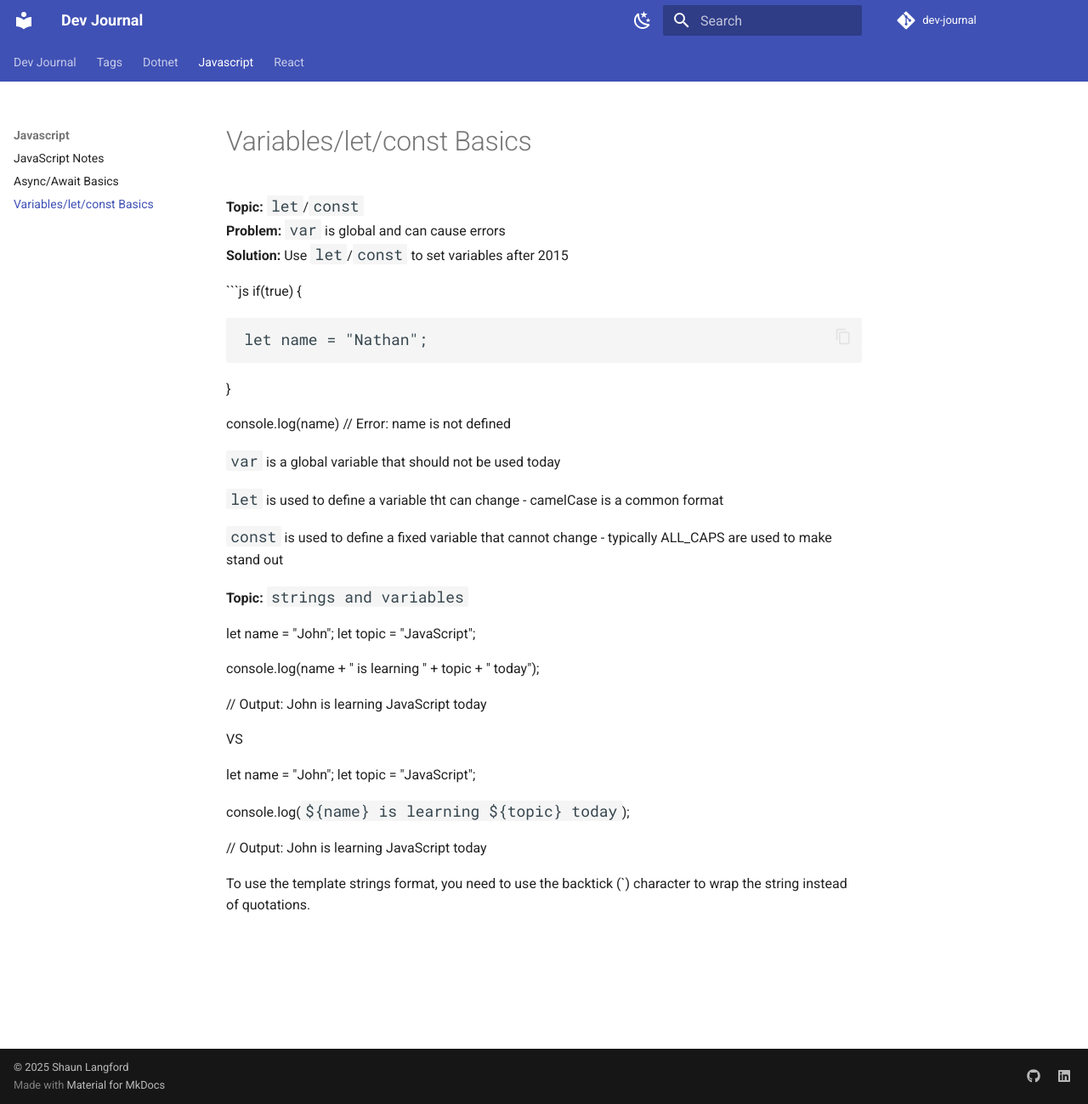
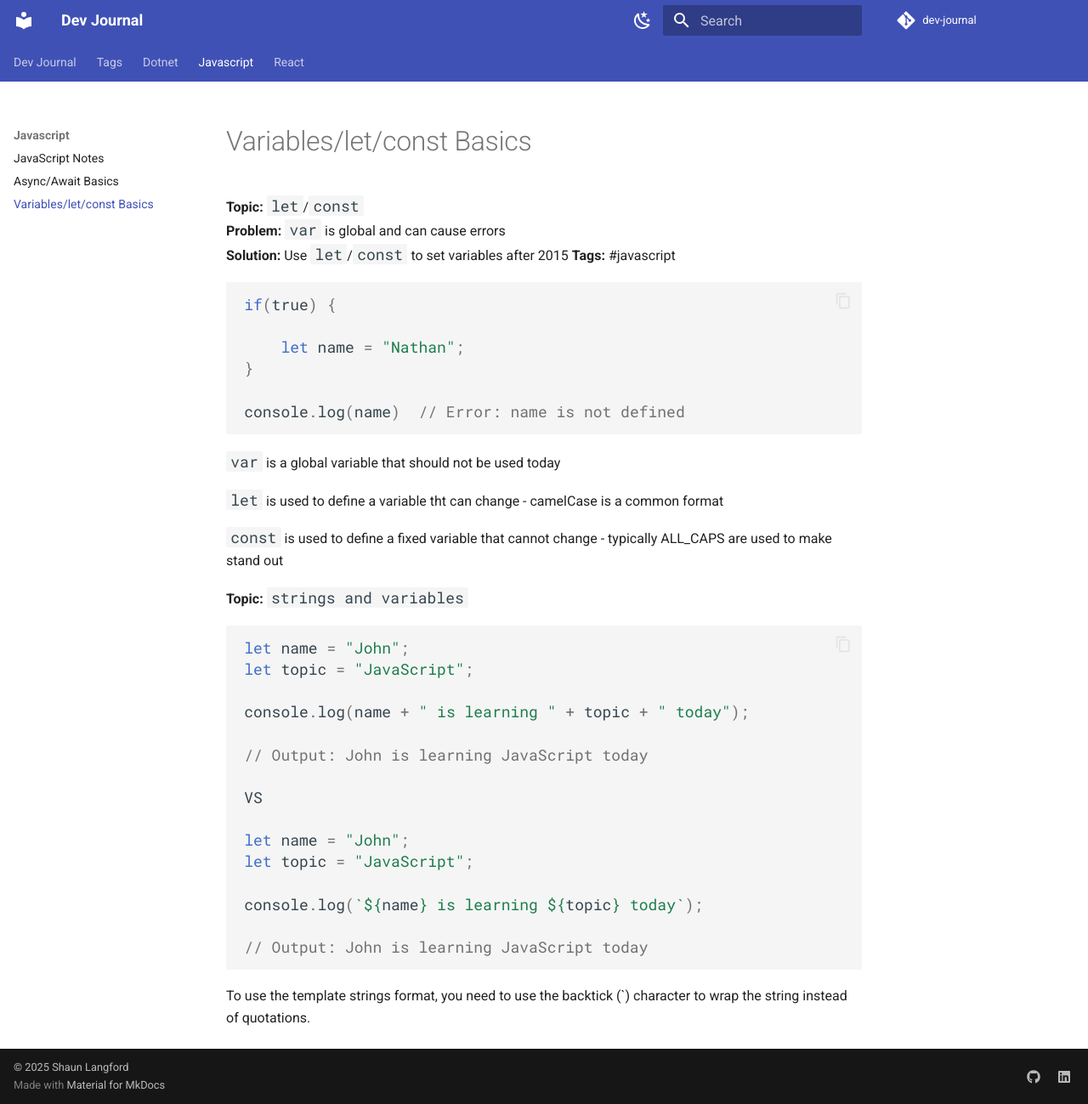
Before and after one commit to Slangford06/dev-journal, an MkDocs documentation site: the page built from docs/javascript/2025-09-29_Variables.md, in a window 1280 px wide and 1299 px high. Shown: the whole window at 85% size. Built offline with MkDocs 1.6.1 and Material for MkDocs 9.7.7, drawn with Linux system fonts in a browser that asks for light colours; comment, search, counter and statistics services are not loaded.

Commit message:
First Edits w/ Codex

````diff
--- a/docs/javascript/2025-09-29_Variables.md
+++ b/docs/javascript/2025-09-29_Variables.md
@@ -3,6 +3,7 @@
 **Topic:** `let`/`const`
 **Problem:** `var` is global and can cause errors
 **Solution:** Use `let`/`const` to set variables after 2015
+**Tags:** #javascript
 
 ```js
 if(true) {
@@ -11,6 +12,7 @@ if(true) {
 }
 
 console.log(name)  // Error: name is not defined
+```
 
 `var` is a global variable that should not be used today
 
@@ -20,6 +22,7 @@ console.log(name)  // Error: name is not defined
 
 **Topic:** `strings and variables`
 
+```js
 let name = "John";
 let topic = "JavaScript";
 
@@ -35,5 +38,6 @@ let topic = "JavaScript";
 console.log(`${name} is learning ${topic} today`);
 
 // Output: John is learning JavaScript today
+```
 
 To use the template strings format, you need to use the backtick (`) character to wrap the string instead of quotations.
````
Also changed, not shown: docs/javascript/2025-09-28_async-await.md (+2 -0 lines), docs/react/2025-10-20_useEffect-cleanup.md (+2 -0 lines), docs/tags.md (+6 -6 lines).
